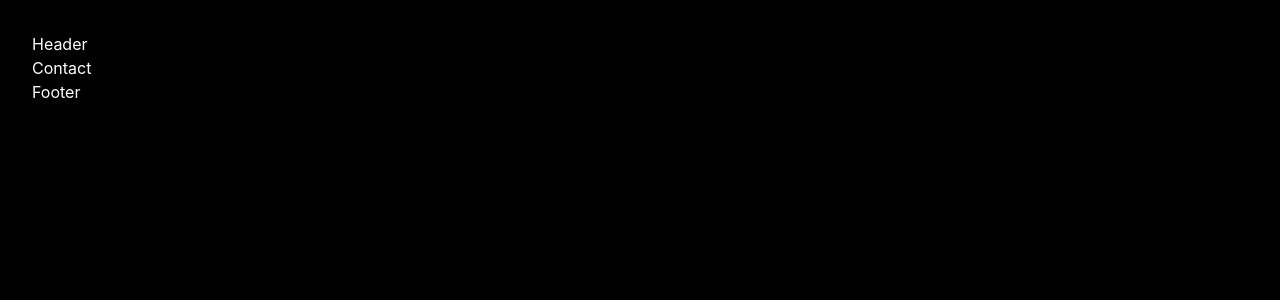
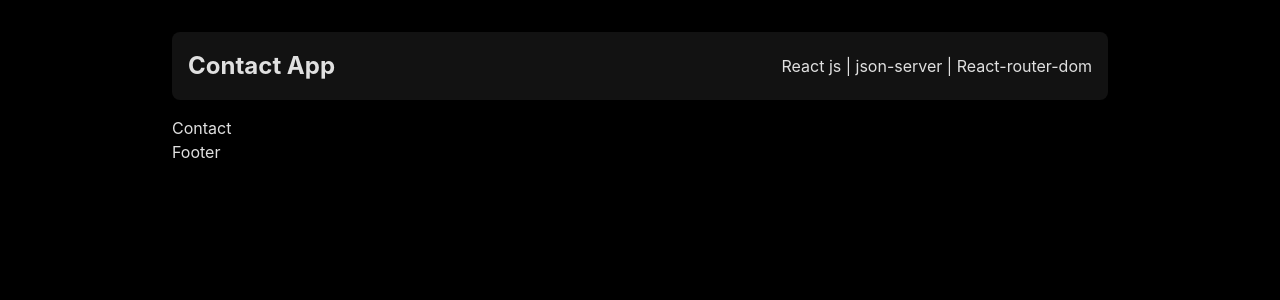
Before and after one commit to jeffDev99/miniProj-contactApp-contextAPI, a React (Vite) app: page / in a window 1280 px wide. Shown: the top 300 px of the page. Built offline with nearby package versions, Linux system fonts and the light colour scheme.

Commit message:
compelete header

```diff
--- a/src/Components/Header/Header.jsx
+++ b/src/Components/Header/Header.jsx
@@ -1,7 +1,14 @@
 import React from 'react'
-
+import styles from "./Header.module.css"
 export default function Header() {
   return (
-    <div>Header</div>
+    <header className={styles.header}>
+      <h2>
+        Contact App
+      </h2>
+      <p>
+        React js | json-server | React-router-dom
+      </p>
+    </header>
   )
 }
--- a/src/Components/Header/Header.module.css
+++ b/src/Components/Header/Header.module.css
@@ -0,0 +1,25 @@
+.header {
+  background-color: var(--bg-primary);
+  border-radius: var(--radius-primary);
+  padding: 1rem;
+  display: flex;
+  align-items: center;
+  justify-content: space-between;
+  margin-bottom: 1rem;
+  flex-direction: column;
+}
+.header h2 {
+    margin-bottom: 1rem;
+}
+.header a {
+  color: var(--blue);
+  text-decoration: none;
+}
+@media screen and (min-width: 992px) {
+  .header {
+    flex-direction: row;
+  }
+  .header h2 {
+      margin-bottom: 0;
+  }
+}
--- a/src/global.css
+++ b/src/global.css
@@ -3,10 +3,12 @@
   line-height: 1.5;
 }
 body {
+  margin: auto;
+  max-width: 1000px;
   min-height: 100vh;
   padding: 10px;
-  background-color: #000;
-  color: #fff;
+  background-color: var(--dark);
+  color: var(--light);
 }
 * {
   padding: 0;
@@ -111,7 +113,7 @@ body {
 }
 .inputBtn{
   display: flex;
-  background-color: #3c7bf5;
+  background-color: var(--blue);
   color: #fff;
   border-radius: .5rem;
   border: none;
@@ -121,5 +123,5 @@ body {
 }
 
 .inputBtn:hover{
-  background-color: #004085;
+  background-color: var(--blue-hover);
 }
--- a/src/main.jsx
+++ b/src/main.jsx
@@ -2,6 +2,7 @@ import { StrictMode } from "react";
 import { createRoot } from "react-dom/client";
 import App from "./App.jsx";
 import { BrowserRouter } from "react-router-dom";
+import "./var.css";
 import "./global.css";
 
 createRoot(document.getElementById("root")).render(
--- /dev/null
+++ b/src/var.css
@@ -0,0 +1,9 @@
+:root {
+  --dark: #000;
+  --white: #fff;
+  --light: #e0e0e0;
+  --blue: #3c7bf5;
+  --blue-hover: #004085;
+  --bg-primary: #121212;
+  --radius-primary: 0.5rem;
+}
```
